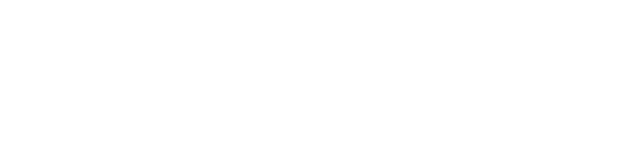
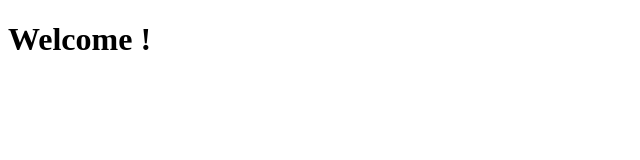
Before and after one commit to Hamza-skouila/first-project, a plain HTML site: page index.html in a window 1280 px wide. Shown: the whole page, without its empty margins (0-640 px from the left). Drawn offline with Linux system fonts and the light colour scheme.

Commit message:
Update index.html

```diff
--- a/index.html
+++ b/index.html
@@ -3,9 +3,9 @@
 <head>
     <meta charset="UTF-8">
     <meta name="viewport" content="width=device-width, initial-scale=1.0">
-    <title>Document</title>
+    <title>Skouila Github</title>
 </head>
 <body>
-
+    <h1>Welcome !</h1>
 </body>
 </html>
```
